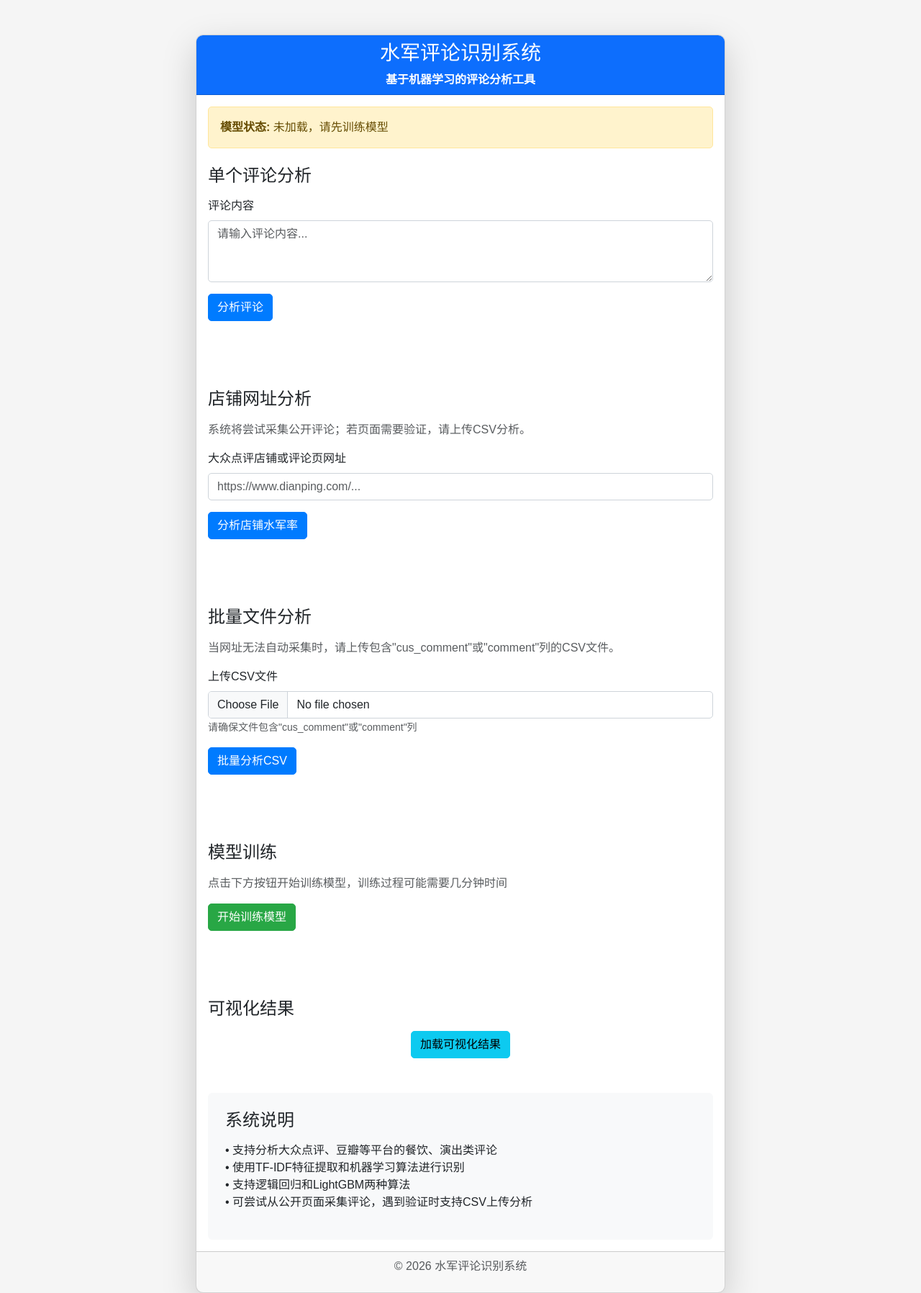
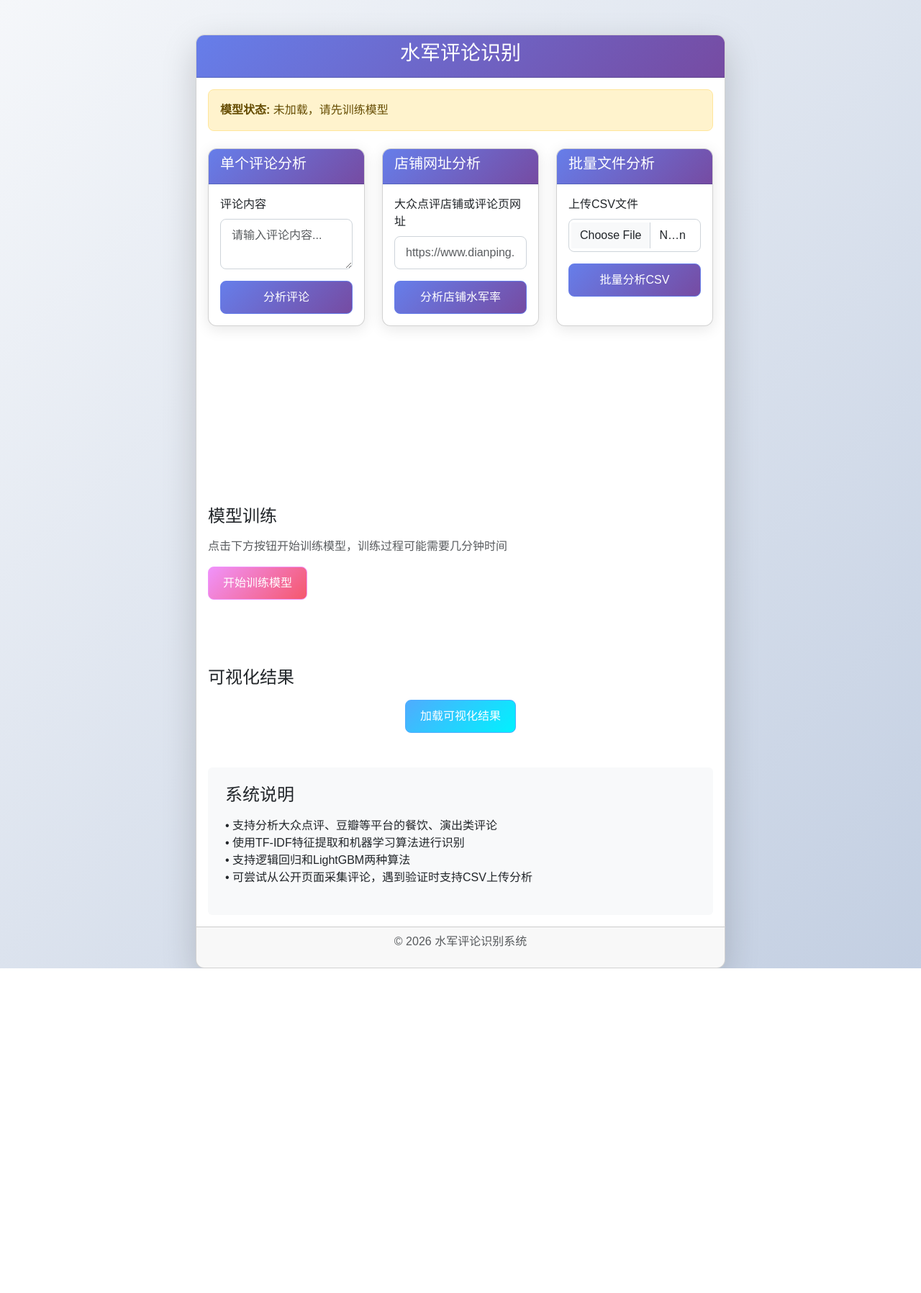
Before and after one commit to tyx156/apple, a Flask app: page / in a window 1280 px wide. Shown: the whole page at 72% size. After the commit the page ends 1345 px from the top, so only its background shows below. Run offline with Flask 3, Linux system fonts and the light colour scheme.

Commit message:
二次优化

```diff
--- a/app.py
+++ b/app.py
@@ -41,7 +41,7 @@ def comment_to_tokens(comment):
     tokens = list(jieba.cut(clean_comment))
     return ' '.join(tokens)
 
-def predict_comments(comments, preview_limit=200):
+def predict_comments(comments, preview_limit=20):
     """批量预测评论，并返回整体统计和前若干条明细"""
     if not ensure_model_loaded():
         raise ValueError('模型未加载，请先训练模型')
--- a/static/script.js
+++ b/static/script.js
@@ -26,6 +26,11 @@ document.addEventListener('DOMContentLoaded', function() {
     const previewTip = data.total_comments > data.preview_limit
         ? `<p class="text-muted mb-0">仅展示前${data.preview_limit}条明细，统计结果基于全部评论。</p>`
         : '';
+
+    // 更新饼图数据
+    if (typeof updatePieChart === 'function') {
+        updatePieChart(data.water_army_count, data.real_comment_count);
+    }
 
     return `
         <div class="alert alert-info">
@@ -222,24 +227,31 @@ document.addEventListener('DOMContentLoaded', function() {
 
                 visualizationContainer.innerHTML = '';
 
+                // 创建饼图容器
+                const pieChartCard = document.createElement('div');
+                pieChartCard.className = 'card mb-4';
+                pieChartCard.innerHTML = `
+                    <div class="card-header">
+                        <h5 class="card-title">水军评论与真实评论分布</h5>
+                    </div>
+                    <div class="card-body">
+                        <div class="row">
+                            <div class="col-md-6 offset-md-3">
+                                <canvas id="commentDistributionChart"></canvas>
+                            </div>
+                        </div>
+                    </div>
+                `;
+                visualizationContainer.appendChild(pieChartCard);
+
                 // 为每种可视化结果创建卡片
                 data.forEach(visualization => {
+                    // 只显示水军词云
+                    if (visualization.name.includes('water_army_wordcloud')) {
                         const card = document.createElement('div');
                         card.className = 'card mb-3';
 
-                    // 根据文件名生成标题
-                    let title = '可视化结果';
-                    if (visualization.name.includes('water_army_wordcloud')) {
-                        title = '水军评论词云';
-                    } else if (visualization.name.includes('real_wordcloud')) {
-                        title = '真实评论词云';
-                    } else if (visualization.name.includes('feature_importance')) {
-                        title = '特征重要性';
-                    } else if (visualization.name.includes('confusion_matrix')) {
-                        title = '混淆矩阵';
-                    } else if (visualization.name.includes('accuracy')) {
-                        title = '模型准确率';
-                    }
+                        let title = '水军评论词云';
 
                         card.innerHTML = `
                             <div class="card-header">
@@ -251,11 +263,116 @@ document.addEventListener('DOMContentLoaded', function() {
                         `;
 
                         visualizationContainer.appendChild(card);
+                    } else if (visualization.name.includes('feature_importance')) {
+                        const card = document.createElement('div');
+                        card.className = 'card mb-3';
+
+                        let title = '特征重要性';
+
+                        card.innerHTML = `
+                            <div class="card-header">
+                                <h5 class="card-title">${title}</h5>
+                            </div>
+                            <div class="card-body text-center">
+                                <div class="mb-2"><small class="text-muted">特征重要性图表展示了模型中各个特征的重要程度</small></div>
+                                <img src="${visualization.url}" class="img-fluid rounded" alt="${title}">
+                            </div>
+                        `;
+
+                        visualizationContainer.appendChild(card);
+                    }
                 });
+
+                // 初始化饼图
+                initPieChart();
             })
             .catch(error => {
                 visualizationContainer.innerHTML = '<div class="alert alert-danger">加载失败，请稍后重试</div>';
                 console.error('Error:', error);
             });
     });
+
+    // 全局饼图实例
+    let pieChart = null;
+
+    // 初始化饼图
+    function initPieChart(data = null) {
+        const ctx = document.getElementById('commentDistributionChart').getContext('2d');
+
+        // 默认数据或传入的数据
+        const chartData = data || {
+            labels: ['水军评论', '真实评论'],
+            datasets: [{
+                data: [35, 65], // 这里应该是真实的比例数据
+                backgroundColor: [
+                    '#a0b4c8', // 灰蓝色
+                    '#d8b4c8'  // 灰粉色
+                ],
+                borderColor: [
+                    '#a0b4c8',
+                    '#d8b4c8'
+                ],
+                borderWidth: 1
+            }]
+        };
+
+        // 配置选项
+        const options = {
+            responsive: true,
+            maintainAspectRatio: false,
+            plugins: {
+                legend: {
+                    position: 'bottom',
+                },
+                tooltip: {
+                    callbacks: {
+                        label: function(context) {
+                            const label = context.label || '';
+                            const value = context.raw || 0;
+                            const total = context.dataset.data.reduce((a, b) => a + b, 0);
+                            const percentage = Math.round((value / total) * 100);
+                            return `${label}: ${value} (${percentage}%)`;
+                        }
+                    }
+                },
+                animation: {
+                    animateScale: true,
+                    animateRotate: true
+                }
+            }
+        };
+
+        // 如果饼图已存在，更新数据
+        if (pieChart) {
+            pieChart.data = chartData;
+            pieChart.update();
+        } else {
+            // 创建饼图
+            pieChart = new Chart(ctx, {
+                type: 'pie',
+                data: chartData,
+                options: options
             });
+        }
+    }
+
+    // 更新饼图数据
+    function updatePieChart(waterArmyCount, realCommentCount) {
+        const data = {
+            labels: ['水军评论', '真实评论'],
+            datasets: [{
+                data: [waterArmyCount, realCommentCount],
+                backgroundColor: [
+                    '#a0b4c8', // 灰蓝色
+                    '#d8b4c8'  // 灰粉色
+                ],
+                borderColor: [
+                    '#a0b4c8',
+                    '#d8b4c8'
+                ],
+                borderWidth: 1
+            }]
+        };
+        initPieChart(data);
+    }
+});
--- a/static/style.css
+++ b/static/style.css
@@ -1,66 +1,129 @@
 body {
-    background-color: #f5f5f5;
+    background-color: #f8f9fa;
     font-family: 'Microsoft YaHei', Arial, sans-serif;
+    background-image: linear-gradient(135deg, #f5f7fa 0%, #c3cfe2 100%);
+    min-height: 100vh;
 }
 
 .card {
-    border-radius: 10px;
+    border-radius: 12px;
     overflow: hidden;
+    box-shadow: 0 4px 20px rgba(0, 0, 0, 0.1);
+    transition: all 0.3s ease;
+}
+
+.card:hover {
+    box-shadow: 0 8px 30px rgba(0, 0, 0, 0.15);
+    transform: translateY(-2px);
 }
 
 .card-header {
     font-weight: bold;
+    background: linear-gradient(135deg, #667eea 0%, #764ba2 100%);
+    color: white;
 }
 
 .form-control {
-    border-radius: 5px;
+    border-radius: 8px;
     border: 1px solid #ced4da;
-    transition: border-color 0.15s ease-in-out, box-shadow 0.15s ease-in-out;
+    transition: all 0.3s ease;
+    padding: 10px 15px;
 }
 
 .form-control:focus {
-    border-color: #80bdff;
+    border-color: #667eea;
     outline: 0;
-    box-shadow: 0 0 0 0.2rem rgba(0, 123, 255, 0.25);
+    box-shadow: 0 0 0 0.2rem rgba(102, 126, 234, 0.25);
+    transform: translateY(-1px);
 }
 
 .btn {
-    border-radius: 5px;
+    border-radius: 8px;
     font-weight: 500;
+    padding: 10px 20px;
+    transition: all 0.3s ease;
+    position: relative;
+    overflow: hidden;
+}
+
+.btn::before {
+    content: '';
+    position: absolute;
+    top: 0;
+    left: -100%;
+    width: 100%;
+    height: 100%;
+    background: rgba(255, 255, 255, 0.2);
+    transition: all 0.3s ease;
+}
+
+.btn:hover::before {
+    left: 100%;
 }
 
 .btn-primary {
-    background-color: #007bff;
-    border-color: #007bff;
+    background: linear-gradient(135deg, #667eea 0%, #764ba2 100%);
+    border-color: #667eea;
 }
 
 .btn-primary:hover {
-    background-color: #0069d9;
-    border-color: #0062cc;
+    background: linear-gradient(135deg, #764ba2 0%, #667eea 100%);
+    border-color: #764ba2;
+    transform: translateY(-2px);
 }
 
 .btn-success {
-    background-color: #28a745;
-    border-color: #28a745;
+    background: linear-gradient(135deg, #f093fb 0%, #f5576c 100%);
+    border-color: #f093fb;
 }
 
 .btn-success:hover {
-    background-color: #218838;
-    border-color: #1e7e34;
+    background: linear-gradient(135deg, #f5576c 0%, #f093fb 100%);
+    border-color: #f5576c;
+    transform: translateY(-2px);
+}
+
+.btn-info {
+    background: linear-gradient(135deg, #4facfe 0%, #00f2fe 100%);
+    border-color: #4facfe;
+    color: white;
+}
+
+.btn-info:hover {
+    background: linear-gradient(135deg, #00f2fe 0%, #4facfe 100%);
+    border-color: #00f2fe;
+    transform: translateY(-2px);
 }
 
 .alert {
-    border-radius: 5px;
+    border-radius: 8px;
+    transition: all 0.3s ease;
+}
+
+.alert:hover {
+    transform: translateY(-2px);
+    box-shadow: 0 4px 12px rgba(0, 0, 0, 0.1);
 }
 
 #predict-result, #url-result, #upload-result, #train-result {
-    border-radius: 5px;
+    border-radius: 8px;
     padding: 15px;
     margin-top: 10px;
+    transition: all 0.3s ease;
 }
 
 .table td {
     word-break: break-word;
+}
+
+.table th:nth-child(4),
+.table td:nth-child(4) {
+    min-width: 100px;
+    text-align: center;
+}
+
+.text-sm {
+    font-size: 0.875rem;
 }
 
 .result-success {
@@ -95,6 +158,28 @@ body {
     to { transform: rotate(360deg); }
 }
 
+/* 饼图容器样式 */
+#commentDistributionChart {
+    height: 300px !important;
+    width: 100% !important;
+}
+
+/* 可视化卡片样式 */
+.card-body {
+    position: relative;
+}
+
+.card-body img {
+    transition: all 0.3s ease;
+    border-radius: 8px;
+}
+
+.card-body img:hover {
+    transform: scale(1.02);
+    box-shadow: 0 4px 12px rgba(0, 0, 0, 0.1);
+}
+
+/* 响应式设计 */
 @media (max-width: 768px) {
     .container {
         padding: 0 15px;
@@ -104,4 +189,41 @@ body {
         margin: 0 -15px;
         border-radius: 0;
     }
+
+    #commentDistributionChart {
+        height: 250px !important;
+    }
 }
+
+/* 动画效果 */
+@keyframes fadeIn {
+    from {
+        opacity: 0;
+        transform: translateY(20px);
+    }
+    to {
+        opacity: 1;
+        transform: translateY(0);
+    }
+}
+
+.card {
+    animation: fadeIn 0.5s ease-out;
+}
+
+/* 加载动画 */
+.loading-container {
+    display: flex;
+    justify-content: center;
+    align-items: center;
+    min-height: 200px;
+}
+
+.spinner {
+    width: 50px;
+    height: 50px;
+    border: 5px solid rgba(102, 126, 234, 0.3);
+    border-radius: 50%;
+    border-top-color: #667eea;
+    animation: spin 1s ease-in-out infinite;
+}
--- a/templates/index.html
+++ b/templates/index.html
@@ -13,8 +13,7 @@
             <div class="col-md-8">
                 <div class="card shadow-lg">
                     <div class="card-header bg-primary text-white text-center">
-                        <h1 class="h3">水军评论识别系统</h1>
-                        <p class="mb-0">基于机器学习的评论分析工具</p>
+                        <h1 class="h3">水军评论识别</h1>
                     </div>
                     <div class="card-body">
                         <!-- 模型状态 -->
@@ -22,46 +21,68 @@
                             <strong>模型状态:</strong> {% if model_loaded %}已加载{% else %}未加载，请先训练模型{% endif %}
                         </div>
 
+                        <!-- 分析工具区域 -->
+                        <div class="row mb-5">
                             <!-- 单个评论预测 -->
-                        <div class="mb-5">
-                            <h2 class="h4 mb-3">单个评论分析</h2>
+                            <div class="col-md-4 mb-3">
+                                <div class="card h-100">
+                                    <div class="card-header">
+                                        <h5 class="card-title">单个评论分析</h5>
+                                    </div>
+                                    <div class="card-body">
                                         <form id="predict-form">
                                             <div class="mb-3">
                                                 <label for="comment" class="form-label">评论内容</label>
-                                    <textarea class="form-control" id="comment" rows="3" placeholder="请输入评论内容..."></textarea>
+                                                <textarea class="form-control" id="comment" rows="2" placeholder="请输入评论内容..."></textarea>
                                             </div>
-                                <button type="submit" class="btn btn-primary">分析评论</button>
+                                            <button type="submit" class="btn btn-primary w-100">分析评论</button>
                                         </form>
-                            <div id="predict-result" class="mt-3"></div>
+                                    </div>
+                                </div>
                             </div>
 
                             <!-- 店铺网址分析 -->
-                        <div class="mb-5">
-                            <h2 class="h4 mb-3">店铺网址分析</h2>
-                            <p class="text-muted mb-3">系统将尝试采集公开评论；若页面需要验证，请上传CSV分析。</p>
+                            <div class="col-md-4 mb-3">
+                                <div class="card h-100">
+                                    <div class="card-header">
+                                        <h5 class="card-title">店铺网址分析</h5>
+                                    </div>
+                                    <div class="card-body">
                                         <form id="url-form">
                                             <div class="mb-3">
                                                 <label for="shop-url" class="form-label">大众点评店铺或评论页网址</label>
                                                 <input type="url" class="form-control" id="shop-url" placeholder="https://www.dianping.com/...">
                                             </div>
-                                <button type="submit" class="btn btn-primary">分析店铺水军率</button>
+                                            <button type="submit" class="btn btn-primary w-100">分析店铺水军率</button>
                                         </form>
-                            <div id="url-result" class="mt-3"></div>
+                                    </div>
+                                </div>
                             </div>
 
                             <!-- 批量文件上传 -->
-                        <div class="mb-5">
-                            <h2 class="h4 mb-3">批量文件分析</h2>
-                            <p class="text-muted mb-3">当网址无法自动采集时，请上传包含"cus_comment"或"comment"列的CSV文件。</p>
+                            <div class="col-md-4 mb-3">
+                                <div class="card h-100">
+                                    <div class="card-header">
+                                        <h5 class="card-title">批量文件分析</h5>
+                                    </div>
+                                    <div class="card-body">
                                         <form id="upload-form" enctype="multipart/form-data">
                                             <div class="mb-3">
                                                 <label for="file" class="form-label">上传CSV文件</label>
                                                 <input type="file" class="form-control" id="file" name="file" accept=".csv">
-                                    <small class="form-text text-muted">请确保文件包含"cus_comment"或"comment"列</small>
                                             </div>
-                                <button type="submit" class="btn btn-primary">批量分析CSV</button>
+                                            <button type="submit" class="btn btn-primary w-100">批量分析CSV</button>
                                         </form>
-                            <div id="upload-result" class="mt-3"></div>
+                                    </div>
+                                </div>
+                            </div>
+                        </div>
+
+                        <!-- 分析结果区域 -->
+                        <div class="mb-5">
+                            <div id="predict-result" class="mb-4"></div>
+                            <div id="url-result" class="mb-4"></div>
+                            <div id="upload-result" class="mb-4"></div>
                         </div>
 
                         <!-- 模型训练 -->
@@ -101,6 +122,7 @@
     </div>
 
     <script src="https://cdn.jsdelivr.net/npm/bootstrap@5.3.0/dist/js/bootstrap.bundle.min.js"></script>
+    <script src="https://cdn.jsdelivr.net/npm/chart.js@4.4.0/dist/chart.umd.min.js"></script>
     <script src="{{ url_for('static', filename='script.js') }}"></script>
 </body>
 </html>
```
Also changed, not shown: model_trainer.py (+20 -8 lines), static/visualizations/accuracy.png, static/visualizations/confusion_matrix.png, static/visualizations/feature_importance.png, static/visualizations/real_wordcloud.png, static/visualizations/water_army_wordcloud.png, templates/image.png (added), 1 other file. Lines whose indentation alone changed are shown as unchanged.
